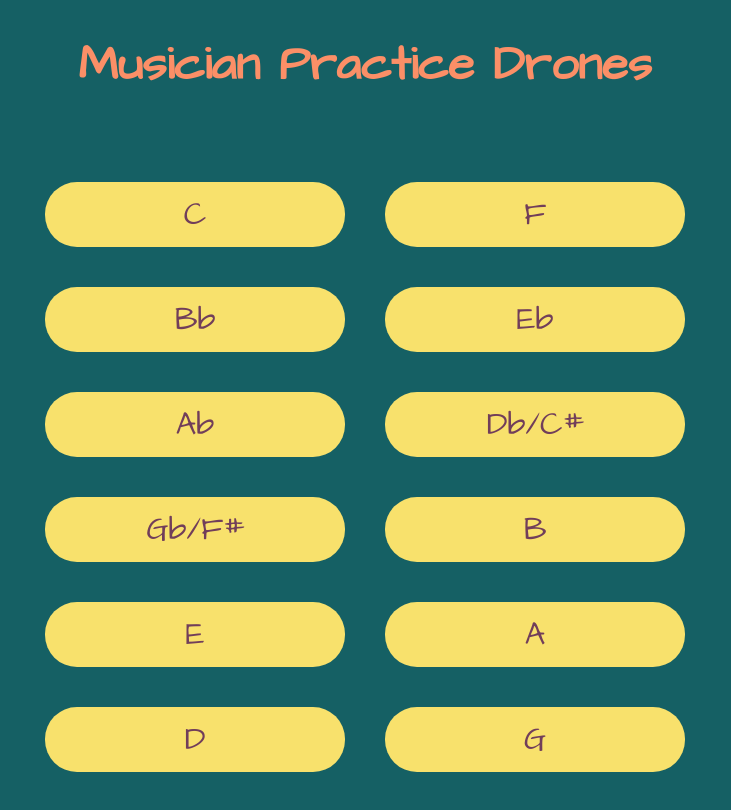
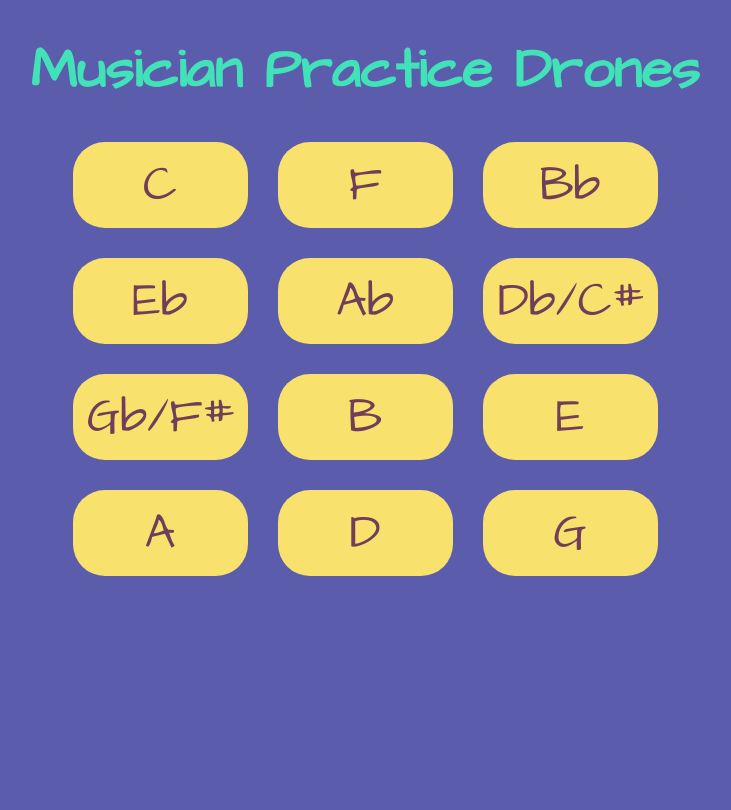
Before and after one commit to skendanavian/muscian-practice-drones, a React (Create React App) app: page / in a window 1280 px wide. Shown: the top 810 px of the page, without its empty margins (275-1006 px from the left). Built offline with nearby package versions, Linux system fonts and the light colour scheme.

Commit message:
added responsive design

```diff
--- a/src/App.scss
+++ b/src/App.scss
@@ -2,14 +2,22 @@
 
 body {
   font-family: $font1;
-  background-color: $dark1;
+  background-color: rgb(92, 92, 172);
   box-sizing: border-box;
   margin: 0;
+  width: 100vw;
+  height: 100vh;
 }
 
 h1 {
-  font-size: 3rem;
-  color: $paused;
+  font-size: 3.5rem;
+  color: $playing;
   text-align: center;
   margin: 2rem;
 }
+
+@media screen and (min-width: 700px) {
+  .h1 {
+    font-size: 5rem;
+  }
+}
--- a/src/components/Button.jsx
+++ b/src/components/Button.jsx
@@ -3,35 +3,36 @@ import "./Button.scss";
 import classNames from "classnames";
 
 function Button({ id, url, children }) {
+  // create web audio api context
+  // var audioCtx = new (window.AudioContext || window.webkitAudioContext)();
+
+  // // create Oscillator node
+  // var oscillator = audioCtx.createOscillator();
+
+  // oscillator.type = "square";
+  // oscillator.frequency.setValueAtTime(440, audioCtx.currentTime); // value in hertz
+  // oscillator.connect(audioCtx.destination);
+  // oscillator.volume(0.9);
+  // oscillator.start();
+
   const [selected, setSelected] = useState(false);
 
   const btnStyle = classNames("btn", { "btn--selected": selected });
 
   const drone = useRef(new Audio(`/sounds/${url}`));
+  drone.current.defaultPlaybackRate = 2.0;
   drone.current.loop = true;
 
   const pauseAudio = () => {
     drone.current.pause();
-    drone.current.currentTime = 0.0;
+    drone.current.currentTime = 0.5;
     console.log("pausing");
   };
   const playAudio = () => {
+    drone.current.currentTime = 0.5;
     drone.current.play().catch((err) => console.log(err));
     console.log("playing");
   };
-
-  // useEffect(() => {
-  //   if (selected && drone.paused) {
-  //     drone.play();
-  //     console.log("clicked on");
-  //   } else if (!selected) {
-  //     console.log(drone.paused);
-  //     drone.mute();
-  //     console.log(drone.paused);
-  //     drone.currentTime = 0;
-  //     console.log("clicked off");
-  //   }
-  // }, [selected]);
 
   const selectBtn = () => {
     console.log(`clicked - play ${url}`);
--- a/src/components/Button.scss
+++ b/src/components/Button.scss
@@ -3,11 +3,11 @@
 .btn {
   font-family: $font1;
   font-size: 2rem;
-  margin: 20px;
+  // margin: 1rem;
   padding: 10px;
   border-radius: 2rem;
   background-color: $light1;
-  width: 300px;
+  // width: 300px;
   color: $dark2;
 
   border: none;
@@ -16,16 +16,29 @@
     background-color: $playing;
     &:hover {
       cursor: pointer;
-      box-shadow: 5px 5px $dark2;
+      box-shadow: 2px 5px 5px 2px $paused;
     }
   }
 
   &:hover {
     cursor: pointer;
-    box-shadow: 2px 5px $dark2;
+    box-shadow: 2px 5px 5px 2px $paused;
   }
 
   &:focus {
     outline: none;
   }
 }
+
+@media screen and (min-width: 600px) {
+  .btn {
+    width: 100%;
+    max-width: 200px;
+  }
+}
+
+@media screen and (min-width: 700px) {
+  .btn {
+    font-size: 3rem;
+  }
+}
--- a/src/components/ButtonList.scss
+++ b/src/components/ButtonList.scss
@@ -2,11 +2,27 @@
 
 .grid-container {
   width: 90vw;
-  margin: 4rem;
+  margin: auto;
+  margin-top: 2rem;
+  margin-bottom: 2rem;
 }
 .btn-grid {
   display: grid;
   justify-content: center;
   grid-template-columns: auto auto;
   grid-template-rows: auto auto auto auto;
+  row-gap: 30px;
+  column-gap: 30px;
 }
+
+@media screen and (max-width: 400px) {
+}
+
+@media screen and (min-width: 700px) {
+  .btn-grid {
+    grid-template-columns: 175px 175px 175px;
+    grid-template-rows: auto;
+    column-gap: 30px;
+    row-gap: 30px;
+  }
+}
```
Also changed, not shown: 1 other file (tests, documents, lock files or other folders).
